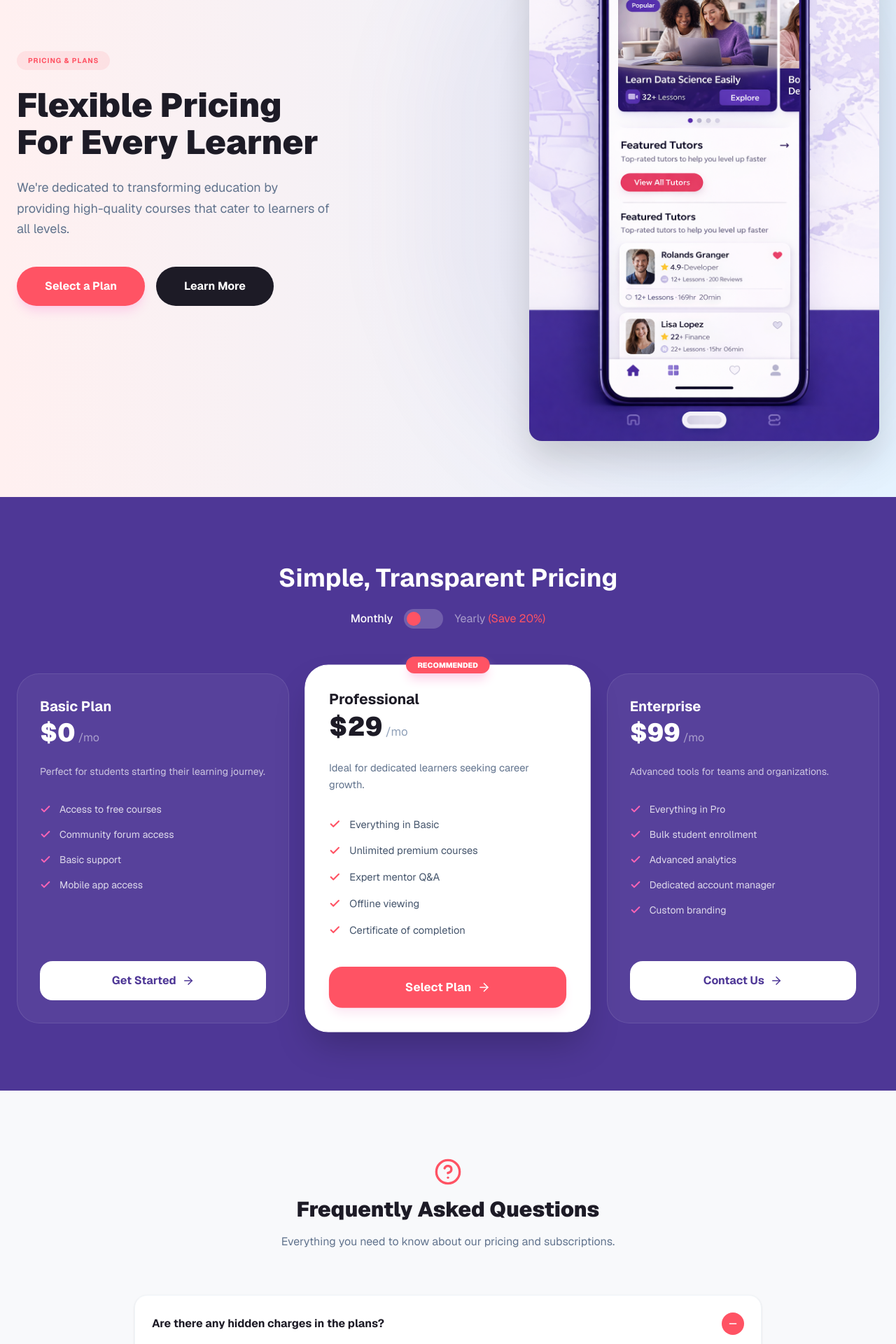
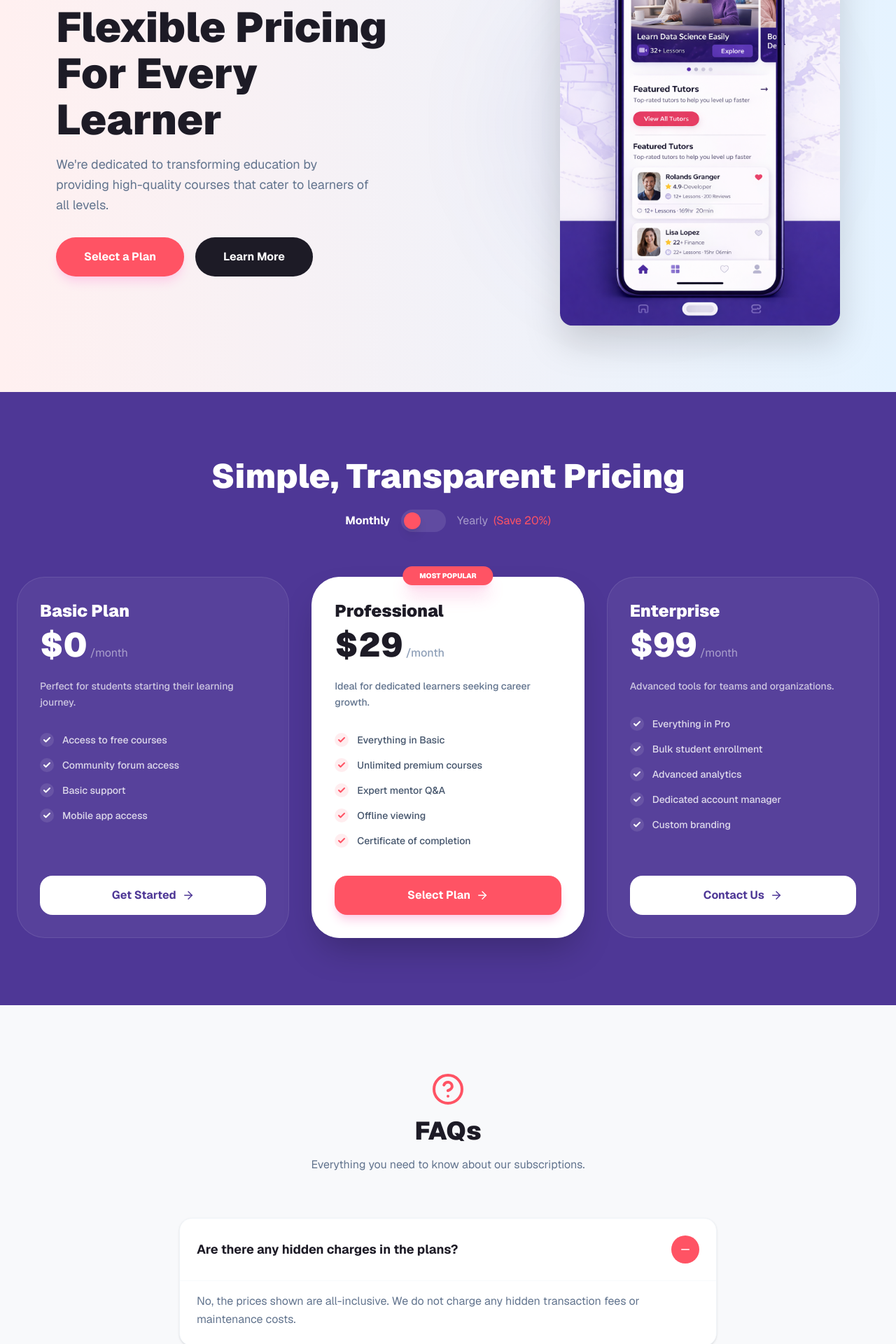
Before and after one commit to Sahil-Sajan/ultimate-learning, a Next.js app: page /pricing in a window 1280 px wide. Shown: the part 280-2200 px from the top of the page at 70% size. Built offline with nearby package versions, Linux system fonts and the light colour scheme.

Commit message:
recommended  changes

```diff
--- a/app/pricing/page.tsx
+++ b/app/pricing/page.tsx
@@ -1,6 +1,7 @@
 "use client";
 
 import React, { useState, ReactNode } from "react";
+import { motion, AnimatePresence } from "framer-motion";
 import {
   Check,
   ArrowRight,
@@ -12,6 +13,22 @@ import {
   Minus,
   HelpCircle,
 } from "lucide-react";
+
+/* ---------------- ANIMATION VARIANTS ---------------- */
+
+const fadeInUp = {
+  initial: { opacity: 0, y: 20 },
+  animate: { opacity: 1, y: 0 },
+  transition: { duration: 0.6, ease: "easeOut" },
+};
+
+const staggerContainer = {
+  animate: {
+    transition: {
+      staggerChildren: 0.1,
+    },
+  },
+};
 
 /* ---------------- TYPES & INTERFACES ---------------- */
 
@@ -111,11 +128,6 @@ const faqs: FAQItem[] = [
     answer:
       "Yes, if you choose the yearly billing cycle, you save 20% compared to the monthly subscription rate.",
   },
-  {
-    question: "Can I get a custom quote for a large team?",
-    answer:
-      "Absolutely. Our Enterprise plan is flexible. Contact our sales team for a custom package tailored to your organization's size.",
-  },
 ];
 
 /* ---------------- MAIN COMPONENT ---------------- */
@@ -127,172 +139,223 @@ export default function PricingPage() {
   const [openFaq, setOpenFaq] = useState<number | null>(0);
 
   return (
-    <div className="min-h-screen bg-white font-sans text-slate-900">
+    <div className="min-h-screen bg-white font-sans text-slate-900 overflow-x-hidden">
       {/* HERO SECTION */}
-      <section className="bg-linear-to-r from-[#FFF0F0] to-[#E5F3FF] py-20 px-6 overflow-hidden">
+      <section className="bg-gradient-to-r from-[#FFF0F0] to-[#E5F3FF] py-20 px-6 md:px-20 overflow-hidden">
         <div className="max-w-7xl mx-auto grid lg:grid-cols-2 gap-12 items-center">
-          <div className="space-y-6">
-            <div className="inline-block bg-[#FF5364]/10 text-[#FF5364] px-4 py-1.5 rounded-full font-bold uppercase tracking-widest text-[10px]">
+          <motion.div
+            initial="initial"
+            animate="animate"
+            variants={staggerContainer}
+            className="space-y-4"
+          >
+            <motion.div
+              variants={fadeInUp}
+              className="inline-block bg-[#FF5364]/10 text-[#FF5364] px-4 py-1 rounded-full font-bold uppercase tracking-widest text-xs"
+            >
               Pricing & Plans
-            </div>
-            <h1 className="text-5xl font-black text-[#1D1B26] leading-[1.1]">
+            </motion.div>
+            <motion.h1
+              variants={fadeInUp}
+              className="text-5xl md:text-6xl font-black text-[#1D1B26] leading-[1.1]"
+            >
               Flexible Pricing <br /> For Every Learner
-            </h1>
-            <p className="text-slate-500 text-lg max-w-md leading-relaxed">
+            </motion.h1>
+            <motion.p
+              variants={fadeInUp}
+              className="text-slate-500 text-lg max-w-md leading-relaxed"
+            >
               We're dedicated to transforming education by providing
               high-quality courses that cater to learners of all levels.
-            </p>
-            <div className="flex flex-wrap gap-4 pt-4">
-              <button className="bg-[#FF5364] text-white px-10 py-4 rounded-full font-bold shadow-lg shadow-pink-200 hover:-translate-y-0.5 transition-all">
+            </motion.p>
+            <motion.div
+              variants={fadeInUp}
+              className="flex flex-wrap gap-4 pt-4"
+            >
+              <button className="bg-[#FF5364] text-white px-10 py-4 rounded-full font-bold shadow-lg shadow-pink-200 hover:scale-105 transition-transform active:scale-95">
                 Select a Plan
               </button>
               <button className="bg-[#1D1B26] text-white px-10 py-4 rounded-full font-bold hover:bg-black transition-all">
                 Learn More
               </button>
-            </div>
-          </div>
+            </motion.div>
+          </motion.div>
 
           {/* IMAGE SECTION */}
-          <div className="relative flex justify-center lg:justify-end">
-            <div className="relative z-10 w-full max-w-125">
+          <motion.div
+            initial={{ opacity: 0, scale: 0.8, x: 50 }}
+            animate={{ opacity: 1, scale: 1, x: 0 }}
+            transition={{ duration: 0.8, ease: "easeOut" }}
+            className="relative flex justify-center lg:justify-end items-center"
+          >
+            <motion.div
+              animate={{ y: [0, -15, 0] }}
+              transition={{ duration: 4, repeat: Infinity, ease: "easeInOut" }}
+              className="relative z-10 w-full max-w-[400px]"
+            >
               <img
                 src="/pricing-hero.png"
                 alt="Pricing Preview"
                 className="w-full h-auto rounded-2xl drop-shadow-2xl"
               />
-            </div>
-            <div className="absolute top-1/2 left-1/2 -translate-x-1/2 -translate-y-1/2 w-[120%] h-[120%] bg-[#4E3796]/5 rounded-full blur-3xl z-0" />
-          </div>
+            </motion.div>
+            <div className="absolute top-1/2 left-1/2 -translate-x-1/2 -translate-y-1/2 w-[80%] h-[80%] bg-[#4E3796]/5 rounded-full blur-3xl z-0" />
+          </motion.div>
         </div>
       </section>
 
       {/* PRICING GRID SECTION */}
-      <section className="bg-[#4E3796] py-12 md:py-24 px-4 md:px-6 relative">
-  <div className="max-w-7xl mx-auto">
-    {/* Heading and Toggle Section */}
-    <div className="text-center mb-10 md:mb-16 space-y-6">
-      <h2 className="text-white text-2xl md:text-3xl lg:text-4xl font-bold">
-        Simple, Transparent Pricing
-      </h2>
+      <section className="bg-[#4E3796] py-24 px-4 md:px-6 relative">
+        <div className="max-w-7xl mx-auto">
+          <div className="text-center mb-16 space-y-6">
+            <motion.h2
+              initial={{ opacity: 0 }}
+              whileInView={{ opacity: 1 }}
+              viewport={{ once: true }}
+              className="text-white text-3xl md:text-5xl font-black"
+            >
+              Simple, Transparent Pricing
+            </motion.h2>
 
-      <div className="flex items-center justify-center gap-3 md:gap-4 flex-wrap">
-        <span
-          className={`text-sm md:text-base transition-colors ${
-            billingCycle === "monthly" ? "text-white font-medium" : "text-white/50"
-          }`}
-        >
-          Monthly
-        </span>
+            <div className="flex items-center justify-center gap-4">
+              <span
+                className={`text-base transition-colors ${
+                  billingCycle === "monthly"
+                    ? "text-white font-bold"
+                    : "text-white/50"
+                }`}
+              >
+                Monthly
+              </span>
+              <button
+                onClick={() =>
+                  setBillingCycle(
+                    billingCycle === "monthly" ? "yearly" : "monthly"
+                  )
+                }
+                className="w-16 h-8 bg-white/10 rounded-full relative p-1 transition-colors hover:bg-white/20"
+              >
+                <motion.div
+                  animate={{ x: billingCycle === "yearly" ? 32 : 0 }}
+                  transition={{ type: "spring", stiffness: 500, damping: 30 }}
+                  className="w-6 h-6 bg-[#FF5364] rounded-full shadow-lg"
+                />
+              </button>
+              <span
+                className={`text-base transition-colors ${
+                  billingCycle === "yearly"
+                    ? "text-white font-bold"
+                    : "text-white/50"
+                }`}
+              >
+                Yearly <span className="text-[#FF5364] ml-1">(Save 20%)</span>
+              </span>
+            </div>
+          </div>
 
-        <button
-          onClick={() =>
-            setBillingCycle(
-              billingCycle === "monthly" ? "yearly" : "monthly"
-            )
-          }
-          className="w-14 h-7 bg-white/20 rounded-full relative p-1 transition-colors hover:bg-white/30"
-          aria-label="Toggle billing cycle"
-        >
-          <div
-            className={`w-5 h-5 bg-[#FF5364] rounded-full transition-transform duration-300 ease-in-out ${
-              billingCycle === "yearly"
-                ? "translate-x-7"
-                : "translate-x-0"
-            }`}
-          />
-        </button>
-
-        <span
-          className={`text-sm md:text-base transition-colors ${
-            billingCycle === "yearly" ? "text-white font-medium" : "text-white/50"
-          }`}
-        >
-          Yearly <span className="text-[#FF5364]">(Save 20%)</span>
-        </span>
-      </div>
-    </div>
-
-    {/* Pricing Cards Grid */}
-    {/* Grid scales from 1 column on mobile to 2 on tablets to 3 on desktop */}
-    <div className="grid grid-cols-1 md:grid-cols-2 lg:grid-cols-3 gap-6 md:gap-8">
-      {pricingPlans.map((plan, idx) => (
-        <PricingCard key={idx} plan={plan} cycle={billingCycle} />
-      ))}
-    </div>
-  </div>
-</section>
+          <motion.div
+            variants={staggerContainer}
+            initial="initial"
+            whileInView="animate"
+            viewport={{ once: true }}
+            className="grid grid-cols-1 md:grid-cols-2 lg:grid-cols-3 gap-8"
+          >
+            {pricingPlans.map((plan, idx) => (
+              <PricingCard key={idx} plan={plan} cycle={billingCycle} />
+            ))}
+          </motion.div>
+        </div>
+      </section>
 
       {/* FAQ SECTION */}
       <section className="py-24 px-6 bg-[#F8F9FB]">
-        <div className="max-w-4xl mx-auto">
+        <div className="max-w-3xl mx-auto">
           <div className="text-center mb-16">
-            <div className="flex justify-center mb-4 text-[#FF5364]">
-              <HelpCircle size={40} />
-            </div>
-            <h2 className="text-3xl font-black text-[#1D1B26] mb-4">
-              Frequently Asked Questions
-            </h2>
+            <motion.div
+              initial={{ scale: 0 }}
+              whileInView={{ scale: 1 }}
+              className="flex justify-center mb-4 text-[#FF5364]"
+            >
+              <HelpCircle size={48} />
+            </motion.div>
+            <h2 className="text-4xl font-black text-[#1D1B26] mb-4">FAQs</h2>
             <p className="text-slate-500">
-              Everything you need to know about our pricing and subscriptions.
+              Everything you need to know about our subscriptions.
             </p>
           </div>
 
           <div className="space-y-4">
             {faqs.map((faq, idx) => (
-              <div
+              <motion.div
                 key={idx}
-                className="bg-white rounded-2xl border border-slate-100 shadow-sm overflow-hidden transition-all"
+                initial={{ opacity: 0, x: -20 }}
+                whileInView={{ opacity: 1, x: 0 }}
+                transition={{ delay: idx * 0.1 }}
+                className="bg-white rounded-2xl border border-slate-100 shadow-sm overflow-hidden"
               >
                 <button
                   onClick={() => setOpenFaq(openFaq === idx ? null : idx)}
-                  className="w-full flex items-center justify-between p-6 text-left hover:bg-slate-50 transition-colors"
+                  className="w-full flex items-center justify-between p-6 text-left group"
                 >
-                  <span className="font-bold text-[#1D1B26]">
+                  <span className="font-bold text-[#1D1B26] text-lg group-hover:text-[#FF5364] transition-colors">
                     {faq.question}
                   </span>
-                  <div
-                    className={`shrink-0 w-8 h-8 rounded-full flex items-center justify-center ${
-                      openFaq === idx
-                        ? "bg-[#FF5364] text-white"
-                        : "bg-slate-100 text-slate-400"
-                    }`}
+                  <motion.div
+                    animate={{
+                      rotate: openFaq === idx ? 180 : 0,
+                      backgroundColor: openFaq === idx ? "#FF5364" : "#f1f5f9",
+                    }}
+                    className="shrink-0 w-10 h-10 rounded-full flex items-center justify-center text-slate-400 active:scale-90"
                   >
-                    {openFaq === idx ? <Minus size={16} /> : <Plus size={16} />}
-                  </div>
+                    {openFaq === idx ? (
+                      <Minus size={18} className="text-white" />
+                    ) : (
+                      <Plus size={18} />
+                    )}
+                  </motion.div>
                 </button>
-                {openFaq === idx && (
-                  <div className="px-6 pb-6 text-slate-500 text-sm leading-relaxed">
-                    {faq.answer}
-                  </div>
-                )}
-              </div>
+                <AnimatePresence>
+                  {openFaq === idx && (
+                    <motion.div
+                      initial={{ height: 0, opacity: 0 }}
+                      animate={{ height: "auto", opacity: 1 }}
+                      exit={{ height: 0, opacity: 0 }}
+                      transition={{ duration: 0.3, ease: "easeInOut" }}
+                    >
+                      <div className="px-6 pb-6 text-slate-500 leading-relaxed border-t border-slate-50 pt-4">
+                        {faq.answer}
+                      </div>
+                    </motion.div>
+                  )}
+                </AnimatePresence>
+              </motion.div>
             ))}
           </div>
         </div>
       </section>
 
-      {/* BOTTOM FEATURE STRIP */}
-      <section className="py-12 border-t border-slate-100">
-        <div className="max-w-7xl mx-auto px-6 flex flex-wrap justify-between gap-8">
+      {/* BOTTOM STRIP */}
+      <section className="py-16 border-t border-slate-100 bg-white">
+        <div className="max-w-7xl mx-auto px-6 grid grid-cols-2 lg:grid-cols-4 gap-8">
           <FeatureItem
             icon={<Smartphone />}
             title="Learn Anywhere"
-            desc="iOS & Android apps available"
+            desc="iOS & Android apps"
           />
           <FeatureItem
             icon={<Zap />}
             title="Instant Access"
-            desc="Start learning immediately"
+            desc="Start immediately"
           />
           <FeatureItem
             icon={<Shield />}
             title="Safe & Secure"
-            desc="256-bit SSL encryption"
+            desc="SSL Encrypted"
           />
           <FeatureItem
             icon={<Globe />}
             title="Global Support"
-            desc="Help in 12+ languages"
+            desc="12+ Languages"
           />
         </div>
       </section>
@@ -313,41 +376,54 @@ function PricingCard({
     cycle === "yearly" ? Math.floor(Number(plan.price) * 0.8) : plan.price;
 
   return (
-    <div
-      className={`p-8 rounded-[32px] border transition-all duration-500 relative flex flex-col ${
+    <motion.div
+      variants={fadeInUp}
+      whileHover={{ y: -10 }}
+      className={`p-8 rounded-[40px] border transition-all relative flex flex-col h-full ${
         plan.popular
-          ? "bg-white border-white shadow-2xl scale-105 z-10"
+          ? "bg-white border-white shadow-2xl z-10"
           : "bg-white/5 border-white/10 text-white"
       }`}
     >
       {plan.popular && (
-        <span className="bg-[#FF5364] text-white text-[10px] font-black uppercase px-4 py-1 rounded-full absolute -top-3 left-1/2 -translate-x-1/2 shadow-lg shadow-pink-200">
-          Recommended
-        </span>
+        <motion.span
+          initial={{ y: 10, opacity: 0 }}
+          animate={{ y: 0, opacity: 1 }}
+          className="bg-[#FF5364] text-white text-[10px] font-black uppercase px-6 py-1.5 rounded-full absolute -top-4 left-1/2 -translate-x-1/2 shadow-xl shadow-pink-500/20"
+        >
+          Most Popular
+        </motion.span>
       )}
 
       <h3
-        className={`text-xl font-bold mb-1 ${
+        className={`text-2xl font-black mb-2 ${
           plan.popular ? "text-[#1D1B26]" : "text-white"
         }`}
       >
         {plan.name}
       </h3>
       <div className="flex items-baseline gap-1 mb-6">
-        <span
-          className={`text-4xl font-black ${
+        <motion.span
+          key={price}
+          initial={{ scale: 0.8, opacity: 0 }}
+          animate={{ scale: 1, opacity: 1 }}
+          className={`text-5xl font-black ${
             plan.popular ? "text-[#1D1B26]" : "text-white"
           }`}
         >
           ${price}
-        </span>
-        <span className={plan.popular ? "text-slate-400" : "text-white/50"}>
-          /mo
+        </motion.span>
+        <span
+          className={
+            plan.popular ? "text-slate-400 font-medium" : "text-white/50"
+          }
+        >
+          /month
         </span>
       </div>
 
       <p
-        className={`text-sm mb-8 leading-relaxed ${
+        className={`text-sm mb-8 leading-relaxed font-medium ${
           plan.popular ? "text-slate-500" : "text-white/70"
         }`}
       >
@@ -357,13 +433,17 @@ function PricingCard({
       <div className="space-y-4 mb-10 grow">
         {plan.features.map((feature, i) => (
           <div key={i} className="flex items-center gap-3">
-            <Check
-              size={16}
-              className={plan.popular ? "text-[#FF5364]" : "text-pink-400"}
-              strokeWidth={3}
-            />
+            <div
+              className={`shrink-0 w-5 h-5 rounded-full flex items-center justify-center ${
+                plan.popular
+                  ? "bg-[#FF5364]/10 text-[#FF5364]"
+                  : "bg-white/10 text-white"
+              }`}
+            >
+              <Check size={12} strokeWidth={4} />
+            </div>
             <span
-              className={`text-sm ${
+              className={`text-sm font-medium ${
                 plan.popular ? "text-slate-600" : "text-white/80"
               }`}
             >
@@ -374,9 +454,9 @@ function PricingCard({
       </div>
 
       <button
-        className={`w-full py-4 rounded-2xl font-bold flex items-center justify-center gap-2 group transition-all ${
+        className={`w-full py-4 rounded-2xl font-bold flex items-center justify-center gap-2 group transition-all active:scale-95 ${
           plan.popular
-            ? "bg-[#FF5364] text-white hover:bg-[#e64a68] shadow-lg shadow-pink-100"
+            ? "bg-[#FF5364] text-white shadow-lg shadow-pink-200"
             : "bg-white text-[#4E3796] hover:bg-slate-50"
         }`}
       >
@@ -386,20 +466,22 @@ function PricingCard({
           className="group-hover:translate-x-1 transition-transform"
         />
       </button>
-    </div>
+    </motion.div>
   );
 }
 
 function FeatureItem({ icon, title, desc }: FeatureItemProps) {
   return (
-    <div className="flex items-center gap-4">
-      <div className="w-12 h-12 bg-[#FF5364]/5 rounded-2xl flex items-center justify-center text-[#FF5364]">
+    <motion.div whileHover={{ x: 5 }} className="flex items-center gap-4">
+      <div className="w-14 h-14 bg-[#FF5364]/5 rounded-2xl flex items-center justify-center text-[#FF5364] shadow-inner">
         {icon}
       </div>
       <div>
-        <h4 className="font-bold text-slate-900 text-sm">{title}</h4>
-        <p className="text-xs text-slate-400">{desc}</p>
+        <h4 className="font-black text-slate-900 text-sm tracking-tight">
+          {title}
+        </h4>
+        <p className="text-xs text-slate-400 font-medium">{desc}</p>
       </div>
-    </div>
+    </motion.div>
   );
 }
--- a/components/Home/Hero.tsx
+++ b/components/Home/Hero.tsx
@@ -96,7 +96,7 @@ const Hero = () => {
             </div>
 
             <div className="flex items-center gap-3">
-              <div className="w-12 h-12 rounded-xl bg-cyan-500/20 flex items-center justify-center border border-cyan-400/30">
+              <div className="w-12 h-12 rounded-xl  bg-cyan-500/20 flex items-center justify-center border border-cyan-400/30">
                 <Trophy className="text-cyan-400" size={22} />
               </div>
               <div>
```
Also changed, not shown: app/courses/page.tsx (+7 -3 lines), app/dashboard/layout.tsx (+20 -25 lines), app/instructors/page.tsx (+204 -41 lines), ui/Navbar.tsx (+26 -39 lines), public/courses-ban.png (added), public/instructors-ban.png (added).
